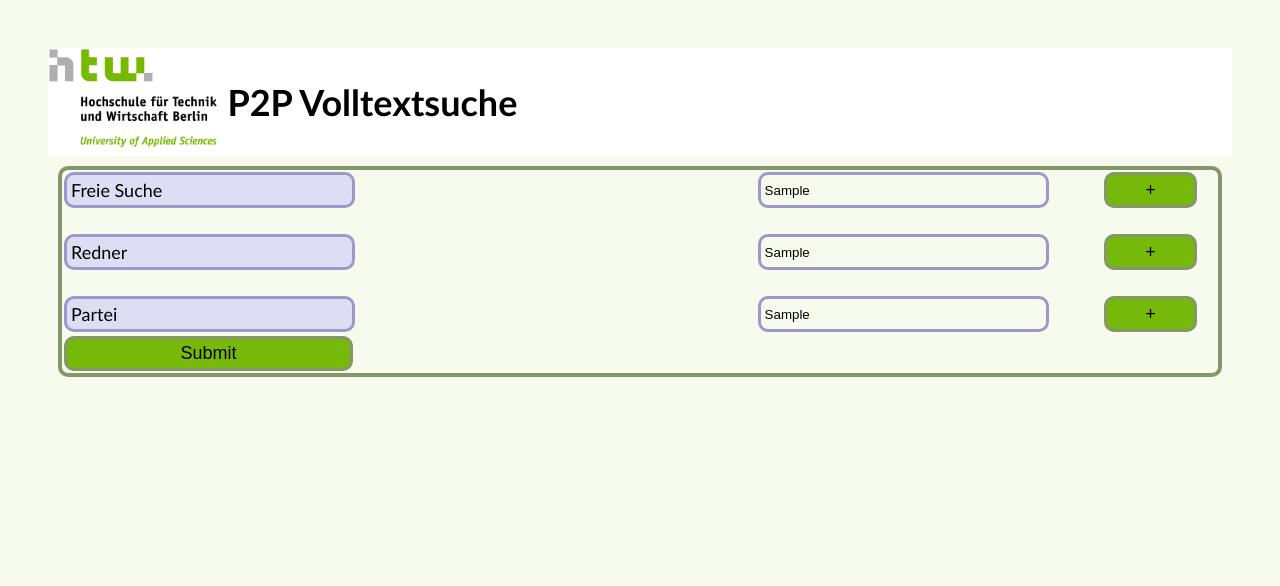
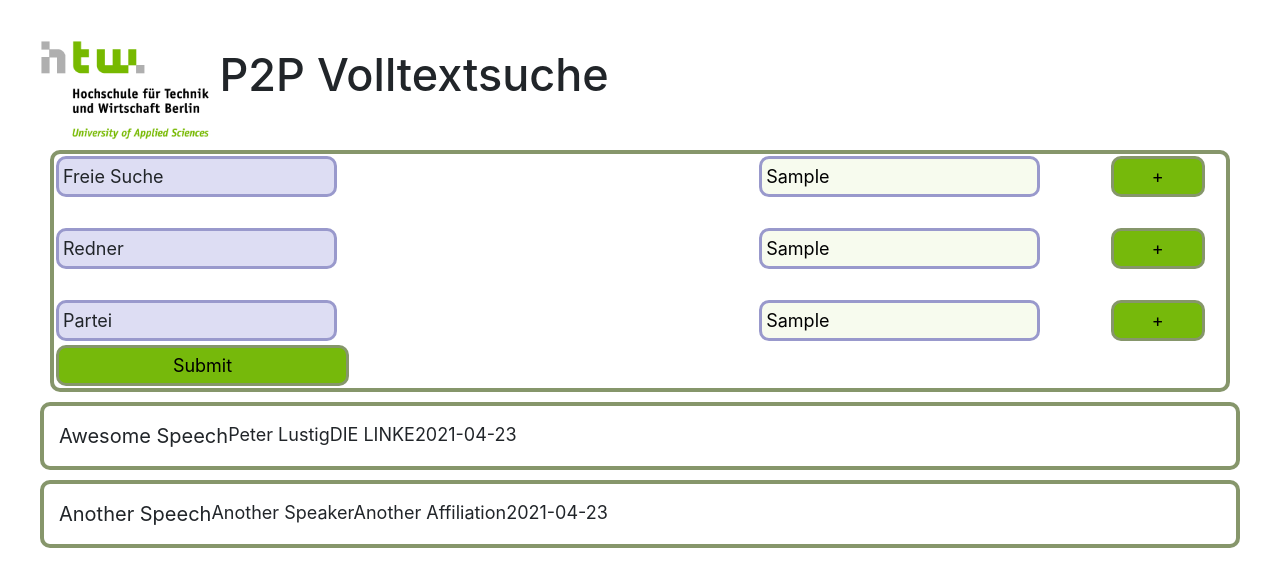
Before and after one commit to htw-projekt-p2p-volltextsuche/UserInterface, a React (Create React App) app in the folder frontend/: page / in a window 1280 px wide. Both pictures are taken after typing "Sample", "Sample", "Sample" into the empty fields and a click on the input 208 px from the left and 353 px from the top of the page. Shown: the top 586 px of the page. Built offline with nearby package versions, Linux system fonts and the light colour scheme; no server answers.

Commit message:
add modal for showing speeches

```diff
--- a/frontend/package.json
+++ b/frontend/package.json
@@ -6,12 +6,16 @@
     "@testing-library/jest-dom": "^5.14.1",
     "@testing-library/react": "^11.2.7",
     "@testing-library/user-event": "^12.8.3",
+    "bootstrap": "^4.6.0",
     "mongodb-client-encryption": "^1.2.6",
     "mongoose": "^5.13.2",
+    "node-sass": "^6.0.1",
     "react": "^17.0.2",
+    "react-bootstrap": "^1.6.1",
     "react-dom": "^17.0.2",
     "react-hook-form": "^7.9.0",
     "react-scripts": "4.0.3",
+    "sass": "^1.35.2",
     "web-vitals": "^1.1.2"
   },
   "scripts": {
--- a/frontend/src/components/ListElement.js
+++ b/frontend/src/components/ListElement.js
@@ -1,29 +1,31 @@
 import SpeechModal from "./SpeechModal"
-import Backdrop from "./Backdrop"
-import { useState } from "react";
+import { useState } from "react"
+
 function ListElement(props) {
 
-    const [modalIsOpen, setModalIsOpen] = useState(false);
+  const [isModalOpen, setIsModalOpen] = useState(false);
+  const showSpeechModal = () => setIsModalOpen(true)
+  const closeSpeechModal = () => setIsModalOpen(false)
 
-    function showSpeechModal(){
-        setModalIsOpen(true);
-        console.log("showModal: " + modalIsOpen)
+  return (
+    <div key={props._id} className="listElement">
+      <div key={props._id} className="innerListElement" onClick={showSpeechModal}>
+        <div className="elementTitel">{props.title}</div>
+        <div className="elementExtra">
+          {props.speaker}
+          {props.affiliation}
+          {props.date}
+        </div>
+      </div>
+      {isModalOpen && <SpeechModal
+        title={props.title}
+        text={props.text}
+        speaker={props.speaker}
+        affiliation={props.affiliation}
+        date={props.date}
+        onClose={closeSpeechModal} />
       }
-
-      function closeSpeechModal() {
-        setModalIsOpen(false);
-        console.log("showModal: " + modalIsOpen)
-      }
-
-    return(<div key={props._id} className="listElement" onClick={showSpeechModal}>
-    <div className="elementTitel">{props.title}</div>
-    <div className="elementExtra">
-      {props.speaker}
-      {props.affiliation}
-      {props.date}
     </div>
-    {modalIsOpen ? <SpeechModal onClick={closeSpeechModal} text={props.text}/> : null}
-    {modalIsOpen ? <Backdrop onClick={closeSpeechModal}/> : null}
-  </div>)
+  )
 }
 export default ListElement;
--- a/frontend/src/components/SearchForm.js
+++ b/frontend/src/components/SearchForm.js
@@ -1,13 +1,15 @@
 import { useState } from "react";
 import { useForm } from "react-hook-form";
 import ListElement from "./ListElement"
+
 function SearchForm(params) {
   const { register, unregister, handleSubmit, getValues } = useForm();
 
   const onSubmit = (data) => {
     //console.log(buildJSON(data))
     //mockQueryResult()
-    sendQuery(buildJSON(data));
+    // sendQuery(buildJSON(data));
+    mockResultList()
   };
   const [resultListEntries, setResultListEntries] = useState([]);
 
@@ -26,13 +28,13 @@ function SearchForm(params) {
             className="mainTextInput"
             type="text"
             {...register("mainTerm")}
-          ></input>
+          />
           <input
             className="formEditButton"
             type="button"
             value="+"
             onClick={addFulltextFormRow}
-          ></input>
+          />
         </div>
         {inputFulltextList}
         <br />
@@ -43,13 +45,13 @@ function SearchForm(params) {
             className="mainTextInput"
             type="text"
             {...register("speakerMain")}
-          ></input>
+          />
           <input
             className="formEditButton"
             type="button"
             value="+"
             onClick={addSpeakerFormRow}
-          ></input>
+          />
         </div>
         {inputSpeakerList}
         <br />
@@ -60,20 +62,47 @@ function SearchForm(params) {
             className="mainTextInput"
             type="text"
             {...register("affiliationMain")}
-          ></input>
+          />
           <input
             className="formEditButton"
             type="button"
             value="+"
             onClick={addAffiliationFormRow}
-          ></input>
+          />
         </div>
         {inputAffiliationList}
-        <input id="formSubmit" type="submit"></input>
+        <input id="formSubmit" type="submit"/>
       </form>
       {resultListEntries}
     </div>
   );
+
+
+  function mockResultList() {
+    const results = [
+      addListElement(
+        {
+          _id: "4e03801b-073a-47c0-bfd4-f19973ed8c27",
+          title: "Awesome Speech",
+          speaker: "Peter Lustig",
+          affiliation: "DIE LINKE",
+          date: "2021-04-23",
+          text: "Some stupid mock blahlbbljklfgjsdklfgjklfdjg...."
+        }),
+      addListElement(
+        {
+          _id: "5e03801b-073a-47c0-bfd4-f19973ed8c27",
+          title: "Another Speech",
+          speaker: "Another Speaker",
+          affiliation: "Another Affiliation",
+          date: "2021-04-23",
+          text: "Some more stupid mocking blahblub...."
+        }
+      )
+    ]
+    console.log(results)
+    setResultListEntries(results)
+  }
 
   function buildResultList(data) {
     var string = new TextDecoder().decode(data);
--- a/frontend/src/components/SpeechModal.js
+++ b/frontend/src/components/SpeechModal.js
@@ -1,11 +1,35 @@
-function SpeechModal(props){
-    function closeHandler(){
-        props.onClick()
-    }
+// return <div className="speechModal">
+//     <p>{props.text}</p>
+//     <input type="button" onClick={closeHandler} value="Schließen" />
+// </div>
 
-    return <div className="speechModal">
-        <p>{props.text}</p>
-        <input type="button" onClick={closeHandler}>Schließen</input>
-    </div>
+import Modal from 'react-bootstrap/Modal';
+import Button from 'react-bootstrap/Button';
+
+function SpeechModal(props) {
+    return (
+        <Modal
+            show={true}
+            onHide={props.onClose}
+            dialogClassName="modal-90w"
+            aria-labelledby="example-custom-modal-styling-title"
+        >
+            <Modal.Header closeButton>
+                <Modal.Title id="speech-modal">
+                    {props.title}
+                </Modal.Title>
+            </Modal.Header>
+            <Modal.Body>
+                <p>{props.text}</p>
+            </Modal.Body>
+            <Modal.Footer className="speechModalFooter">
+                <div>
+                    <div><strong>Speaker:</strong> {props.speaker} ({props.affiliation})</div>
+                    <div><strong>Datum:</strong>{props.date}</div>
+                </div>
+            </Modal.Footer>
+        </Modal>
+    );
 }
+
 export default SpeechModal
--- a/frontend/src/index.css
+++ b/frontend/src/index.css
@@ -186,16 +186,11 @@ select:hover {
   top: 20vh;
   left: calc(50% - 15rem);
 }
-.backdrop {
-  overflow-y: initial !important;
 
-  position: fixed;
-  z-index: 1;
-  background-color: rgba(0, 0, 0, 0.75);
-  width: 100%;
-  height: 100vh;
-  top: 0;
-  left: 0;
+.speechModalFooter {
+  font-size: small;
+  justify-content: left;
+  padding: 10%;
 }
 
 /* pagination styling*/
--- a/frontend/src/index.js
+++ b/frontend/src/index.js
@@ -2,6 +2,8 @@ import React from "react"
 import ReactDOM from "react-dom"
 
 import "./index.css"
+import 'bootstrap/dist/css/bootstrap.min.css';
+// import "./App.scss"
 import App from "./App"
 
 ReactDOM.render(<App />, document.getElementById("root"))
```
Also changed, not shown: 1 other file (tests, documents, lock files or other folders).
